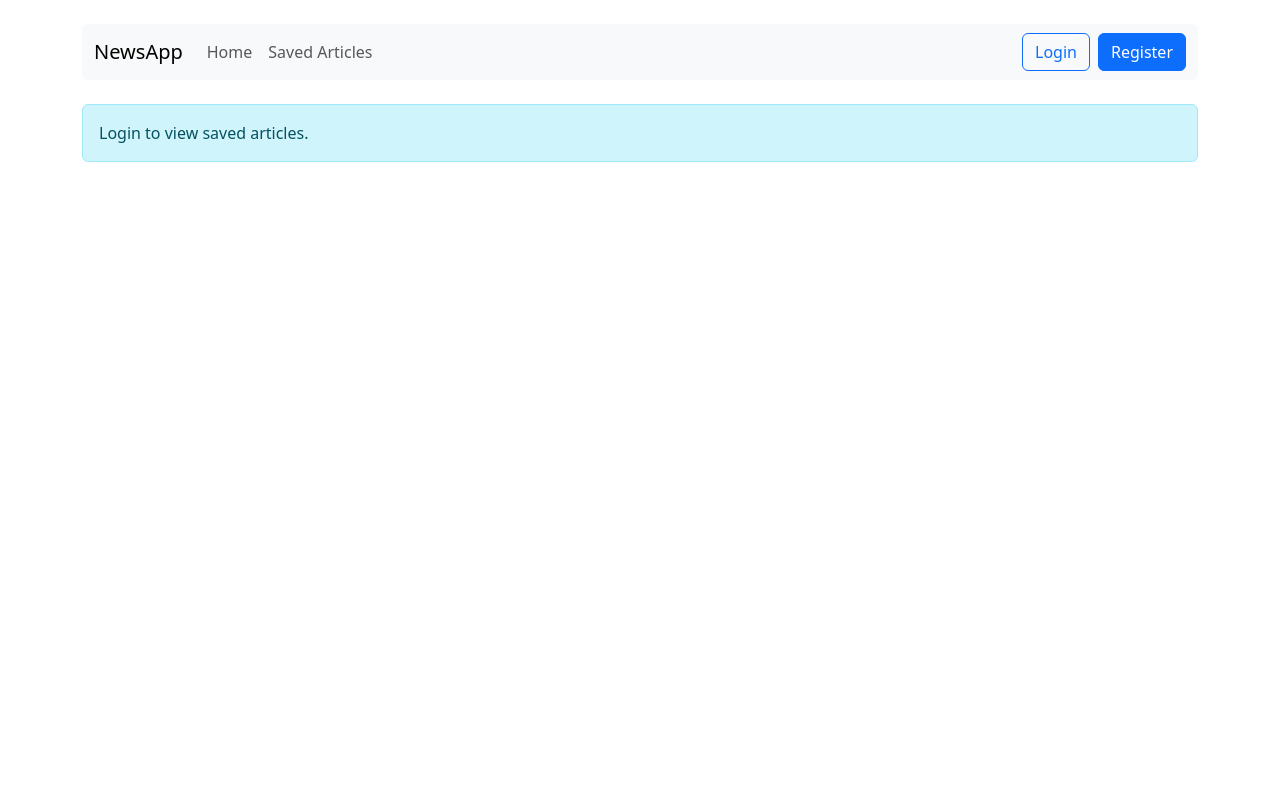
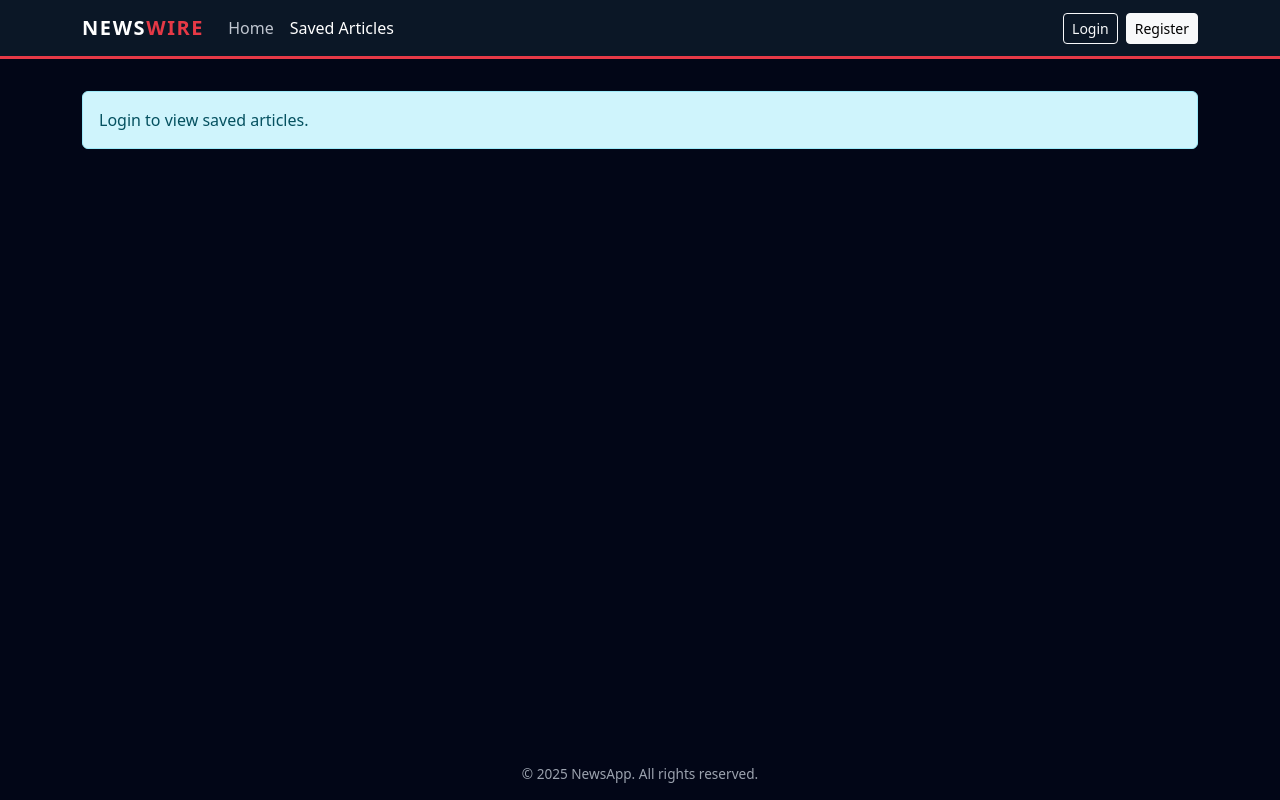
Before and after one commit to kaung721/GroupTutorialCOMP2068, a React (Create React App) app in the folder frontend/: page /saved in a window 1280 px wide. Built offline with nearby package versions, Linux system fonts and the light colour scheme; no server answers.

Commit message:
added colours, modified styling

```diff
--- a/frontend/public/index.html
+++ b/frontend/public/index.html
@@ -3,7 +3,8 @@
 <head>
     <meta charset="UTF-8">
     <meta name="viewport" content="width=device-width, initial-scale=1.0">
-    <title>News Aggregator</title>
+    <title>NewsApp | Latest headlines</title>
+    <meta name="description" content="NewsApp - a modern news reader with categories, search, and saved articles.">
     <link rel="stylesheet" href="https://cdn.jsdelivr.net/npm/bootstrap@5.3.3/dist/css/bootstrap.min.css" integrity="sha384-QWTKZyjpPEjISv5WaRU9OFeRpok6YctnYmDr5pNlyT2bRjXh0JMhjY6hW+ALEwIH" crossorigin="anonymous">
 </head>
 <body>
--- a/frontend/src/App.js
+++ b/frontend/src/App.js
@@ -12,16 +12,28 @@ function App() {
   const [loading, setLoading] = useState(true);
 
   useEffect(() => {
-    auth.me().then( r => setUser(r.user)).catch( () => setUser(null)).finally( () => setLoading(false));
+    auth
+      .me()
+      .then((r) => setUser(r.user))
+      .catch(() => setUser(null))
+      .finally(() => setLoading(false));
   }, []);
 
   if (loading) {
-    return <div>Loading...</div>;
+    return (
+      <div className="d-flex justify-content-center align-items-center" style={{ minHeight: '100vh' }}>
+        <div className="spinner-border text-primary" role="status">
+          <span className="visually-hidden">Loading...</span>
+        </div>
+      </div>
+    );
   }
 
   return (
-    <div className="container mt-4">
+    <div className="app-shell">
       <Nav user={user} setUser={setUser} />
+      <main className="app-main">
+        <div className="container py-3">
           <Routes>
             <Route path="/" element={<Home user={user} />} />
             <Route path="/saved" element={<SavedPage user={user} />} />
@@ -29,6 +41,13 @@ function App() {
             <Route path="/register" element={<RegisterPage onRegister={setUser} />} />
           </Routes>
         </div>
+      </main>
+      <footer className="app-footer text-center">
+        <div className="container">
+          <span>© {new Date().getFullYear()} NewsApp. All rights reserved.</span>
+        </div>
+      </footer>
+    </div>
   );
 }
 
--- a/frontend/src/components/ArticleCard.jsx
+++ b/frontend/src/components/ArticleCard.jsx
@@ -1,34 +1,36 @@
 function ArticleCard({ a, onSave, savedUrls, onRemove }) {
   const isSaved = savedUrls instanceof Set && savedUrls.has(a.url);
+  const published = a.publishedAt ? new Date(a.publishedAt).toLocaleDateString() : '';
   return (
-    <div className="card mb-3">
+    <article className="card article-card mb-3">
       <div className="card-body">
-        <h5 className="card-title">{a.title}</h5>
-        <h6 className="card-subtitle mb-2 text-muted">
-          {a.source} - {new Date(a.publishedAt).toLocaleDateString()}
-        </h6>
-        <p className="card-text">{a.description}</p>
+        <h4 className="card-title text-white mb-2">{a.title}</h4>
+        <div className="article-meta mb-2">
+          <span>{a.source}</span>
+          {published && <span> • {published}</span>}
+        </div>
+        {a.description && <p className="card-text article-description mb-3">{a.description}</p>}
+        <div className="d-flex flex-wrap gap-2">
           <a
             href={a.url}
-          className="btn btn-sm btn-outline-secondary me-2"
+            className="btn btn-sm btn-outline-secondary"
             target="_blank"
             rel="noreferrer"
           >
             Open Article
           </a>
           {isSaved ? (
-          <button
-            className="btn btn-sm btn-primary" onClick={() => onRemove(a.url)}>
+            <button className="btn btn-sm btn-primary" onClick={() => onRemove(a.url)}>
               Unsave
             </button>
           ) : (
-          <button
-            className="btn btn-sm btn-outline-primary"onClick={() => onSave(a)}>
+            <button className="btn btn-sm btn-outline-primary" onClick={() => onSave(a)}>
               Save
             </button>
           )}
         </div>
       </div>
+    </article>
   );
 }
 
--- a/frontend/src/components/CategoryMenu.jsx
+++ b/frontend/src/components/CategoryMenu.jsx
@@ -1,13 +1,17 @@
-function CategoryMenu({categories, selected, setSelected}) {
-    return (
-        <div className="mb-3">
-            <div className="btn-group" role="group">
-                {categories.map(c => (
-                    <button key={c} className={`btn ${c===selected? 'btn-primary' : 'btn-outline-primary'}`} onClick={() => setSelected(c)}>{c}</button>
-                ))}
-            </div>
-        </div>
-    );
+function CategoryMenu({ categories, selected, setSelected }) {
+  return (
+    <div className="mb-3 category-strip">
+      {categories.map((c) => (
+        <button
+          key={c}
+          className={`btn btn-sm me-2 category-pill ${c === selected ? 'btn-primary' : 'btn-outline-primary'}`}
+          onClick={() => setSelected(c)}
+        >
+          {c}
+        </button>
+      ))}
+    </div>
+  );
 }
 
 export default CategoryMenu;
--- a/frontend/src/components/Nav.jsx
+++ b/frontend/src/components/Nav.jsx
@@ -1,5 +1,5 @@
 import { auth } from '../api';
-import { Link, useNavigate } from 'react-router-dom';
+import { Link, NavLink, useNavigate } from 'react-router-dom';
 
 function Nav({ user, setUser }) {
   const nav = useNavigate();
@@ -9,28 +9,51 @@ function Nav({ user, setUser }) {
     nav('/');
   };
   return (
-        <nav className="navbar navbar-expand-lg navbar-light bg-light mb-4 rounded">
-            <div className="container-fluid">
-                <Link className="navbar-brand" to="/">NewsApp</Link>
-                <div className="collapse navbar-collapse">
+    <nav className="navbar navbar-expand-lg news-navbar mb-3">
+      <div className="container">
+        <Link className="navbar-brand" to="/">
+          NEWS<span className="accent">WIRE</span>
+        </Link>
+        <button
+          className="navbar-toggler"
+          type="button"
+          data-bs-toggle="collapse"
+          data-bs-target="#mainNav"
+          aria-controls="mainNav"
+          aria-expanded="false"
+          aria-label="Toggle navigation"
+        >
+          <span className="navbar-toggler-icon" />
+        </button>
+        <div className="collapse navbar-collapse" id="mainNav">
           <ul className="navbar-nav me-auto mb-2 mb-lg-0">
             <li className="nav-item">
-                            <Link className="nav-link" to="/">Home</Link>
+              <NavLink end className="nav-link" to="/">
+                Home
+              </NavLink>
             </li>
             <li className="nav-item">
-                            <Link className="nav-link" to="/saved">Saved Articles</Link>
+              <NavLink className="nav-link" to="/saved">
+                Saved Articles
+              </NavLink>
             </li>
           </ul>
-                    <div className="d-flex">
+          <div className="d-flex align-items-center">
             {user ? (
               <>
-                                <span className="navbar-text me-3">Hello, {user.email}</span>
-                                <button className="btn btn-outline-secondary" onClick={logout}>Logout</button>
+                <span className="navbar-text me-3">Signed in as {user.email}</span>
+                <button className="btn btn-sm btn-outline-light" onClick={logout}>
+                  Logout
+                </button>
               </>
             ) : (
               <>
-                            <Link className="btn btn-outline-primary me-2" to="/login">Login</Link>
-                            <Link className="btn btn-primary" to="/register">Register</Link>
+                <Link className="btn btn-sm btn-outline-light me-2" to="/login">
+                  Login
+                </Link>
+                <Link className="btn btn-sm btn-light" to="/register">
+                  Register
+                </Link>
               </>
             )}
           </div>
--- a/frontend/src/components/SearchBar.jsx
+++ b/frontend/src/components/SearchBar.jsx
@@ -1,11 +1,11 @@
-function SearchBar({ q, setQ}){
+function SearchBar({ q, setQ }) {
   return (
-        <div className="mb-3">
+    <div className="search-card">
       <input
-                className="form-control"
-                placeholder="Search for news..."
+        className="form-control form-control-sm"
+        placeholder="Search for news, topics, or sources…"
         value={q}
-                onChange={e => setQ(e.target.value)}
+        onChange={(e) => setQ(e.target.value)}
       />
     </div>
   );
--- a/frontend/src/index.js
+++ b/frontend/src/index.js
@@ -8,7 +8,7 @@ import './styles.css';
 createRoot(document.getElementById('root')).render(
   <React.StrictMode>
     <BrowserRouter>
-    <App />
+      <App />
     </BrowserRouter>
   </React.StrictMode>
 );
--- a/frontend/src/pages/Home.jsx
+++ b/frontend/src/pages/Home.jsx
@@ -3,22 +3,20 @@ import { news, saved } from "../api";
 import CategoryMenu from "../components/CategoryMenu";
 import SearchBar from "../components/SearchBar";
 import ArticleCard from "../components/ArticleCard";
+
 export default function Home({ user }) {
-  const [categories] = useState([
-  "technology",
-  "business",
-  "world",
-  "general",
-]);
+  const [categories] = useState(["technology", "business", "world", "general"]);
   const [selected, setSelected] = useState("technology");
   const [q, setQ] = useState("");
   const [articles, setArticles] = useState([]);
   const [savedList, setSavedList] = useState([]);
   const [savedUrls, setSavedUrls] = useState(new Set());
+
   async function load() {
     const res = await news.getCategory(selected, q, 30);
     setArticles(res.articles);
   }
+
   async function loadSaved() {
     if (!user) {
       setSavedList([]);
@@ -29,47 +27,43 @@ export default function Home({ user }) {
     setSavedList(r.saved);
     setSavedUrls(new Set(r.saved.map((s) => s.url)));
   }
+
   useEffect(() => {
     load();
-  }, [selected]);
+  }, [selected, q]);
+
   useEffect(() => {
     loadSaved();
   }, [user]);
+
   async function handleSave(a) {
     if (!user) return alert("Login to save");
     await saved.save(a);
     await loadSaved();
   }
+
   async function handleRemove(url) {
     if (!user) return;
     await saved.remove(url);
     await loadSaved();
   }
-  const filtered = articles.filter((a) => {
-    if (!q) return true;
-    const qq = q.toLowerCase();
-    return (
-      (a.title && a.title.toLowerCase().includes(qq)) ||
-      (a.description && a.description.toLowerCase().includes(qq))
-    );
-  });
+
+  const hasResults = articles && articles.length > 0;
+
   return (
     <div>
-      <div className="row mb-3">
-        <div className="col-md-8">
-          <CategoryMenu
-            categories={categories}
-            selected={selected}
-            setSelected={setSelected}
-          />
+      <div className="row mb-4 align-items-stretch">
+        <div className="col-md-8 mb-3 mb-md-0">
+          <CategoryMenu categories={categories} selected={selected} setSelected={setSelected} />
         </div>
         <div className="col-md-4">
           <SearchBar q={q} setQ={setQ} />
         </div>
       </div>
-      <div className="row">
+      <div className="row g-4">
         <div className="col-md-8">
-          {filtered.map((a, i) => (
+          {hasResults ? (
+            filteredArticles(articles, q).map((a, i) => (
               <ArticleCard
                 key={a.url || i}
                 a={a}
@@ -77,31 +71,48 @@ export default function Home({ user }) {
                 savedUrls={savedUrls}
                 onRemove={handleRemove}
               />
-          ))}
+            ))
+          ) : (
+            <div className="text-muted">No articles found for this selection.</div>
+          )}
         </div>
         <div className="col-md-4">
-          <h5>Saved</h5>
+          <div className="saved-sidebar">
+            <h5 className="mb-3">Saved articles</h5>
             <div style={{ maxHeight: "70vh", overflow: "auto" }}>
               {user ? (
                 <SavedSidebar saved={savedList} onRemove={handleRemove} />
               ) : (
-              <div className="alert alert-secondary">
-                Login to see your saved articles
+                <div className="alert alert-secondary mb-0">
+                  Login to see and manage your saved articles.
                 </div>
               )}
             </div>
           </div>
         </div>
       </div>
+    </div>
   );
 }
+
+function filteredArticles(articles, q) {
+  if (!q) return articles;
+  const qq = q.toLowerCase();
+  return articles.filter((a) => {
+    return (
+      (a.title && a.title.toLowerCase().includes(qq)) ||
+      (a.description && a.description.toLowerCase().includes(qq))
+    );
+  });
+}
+
 function SavedSidebar({ saved, onRemove }) {
-  if (!saved.length) return <div className="text-muted">No saved</div>;
+  if (!saved.length) return <div className="text-muted">No saved articles yet.</div>;
   return (
     <div>
       {saved.map((s) => (
-        <div className="mb-2" key={s._id}>
-          <div>
+        <div className="mb-3" key={s._id}>
+          <div className="saved-item-title">
             <strong>{s.title}</strong>
           </div>
           <div>
@@ -109,7 +120,7 @@ function SavedSidebar({ saved, onRemove }) {
           </div>
           <div className="mt-1">
             <button
-              className="btn btn-sm btn-danger"
+              className="btn btn-sm btn-outline-danger"
               onClick={() => onRemove(s.url)}
             >
               Remove
--- a/frontend/src/styles.css
+++ b/frontend/src/styles.css
@@ -0,0 +1,118 @@
+/* Global layout */
+body {
+  background-color: #020617; /* deep slate / near-black */
+  font-family: system-ui, -apple-system, BlinkMacSystemFont, "Segoe UI", sans-serif;
+}
+
+.app-shell {
+  min-height: 100vh;
+  display: flex;
+  flex-direction: column;
+}
+
+.app-main {
+  flex: 1;
+}
+
+/* Top navbar / masthead */
+.news-navbar {
+  background: #0b1726;
+  border-radius: 0;
+  border-bottom: 3px solid #e63946;
+  padding-block: 0.5rem;
+}
+
+.news-navbar .navbar-brand {
+  font-weight: 800;
+  letter-spacing: 0.08em;
+  text-transform: uppercase;
+  color: #ffffff !important;
+}
+
+.news-navbar .navbar-brand span.accent {
+  color: #e63946;
+}
+
+.news-navbar .nav-link {
+  color: #c0c6d0 !important;
+  font-weight: 500;
+}
+
+.news-navbar .nav-link.active,
+.news-navbar .nav-link:hover {
+  color: #ffffff !important;
+}
+
+.news-navbar .navbar-text {
+  color: #e5e7eb;
+}
+
+/* Category strip */
+.category-strip {
+  background: #ffffff;
+  border-radius: 999px;
+  padding: 0.35rem 0.5rem;
+  box-shadow: 0 4px 12px rgba(15, 23, 42, 0.08);
+  overflow-x: auto;
+  white-space: nowrap;
+}
+
+.category-pill {
+  text-transform: capitalize;
+}
+
+/* Search */
+.search-card {
+  background: #ffffff;
+  border-radius: 0.75rem;
+  padding: 0.75rem 1rem;
+  box-shadow: 0 4px 12px rgba(15, 23, 42, 0.08);
+}
+
+/* Article cards */
+.article-card {
+  border: none;
+  border-radius: 0.9rem;
+  box-shadow: 0 6px 18px rgba(15, 23, 42, 0.12);
+  transition: transform 0.15s ease, box-shadow 0.15s ease;
+  background: #0b1120; /* dark slate card on slightly darker page background */
+}
+
+.article-card:hover {
+  transform: translateY(-3px);
+  box-shadow: 0 10px 24px rgba(15, 23, 42, 0.18);
+}
+
+.article-meta {
+  font-size: 0.85rem;
+  text-transform: uppercase;
+  letter-spacing: 0.08em;
+  color: #9ca3af;
+}
+
+.article-description {
+  color: #e5e7eb;
+}
+
+/* Saved sidebar */
+.saved-sidebar {
+  background: #020617;
+  border-radius: 0.9rem;
+  padding: 1rem;
+  box-shadow: 0 4px 16px rgba(15, 23, 42, 0.12);
+}
+
+.saved-sidebar h5 {
+  font-weight: 700;
+}
+
+.saved-item-title {
+  font-size: 0.95rem;
+}
+
+/* Footer */
+.app-footer {
+  padding: 1rem 0;
+  font-size: 0.85rem;
+  color: #9ca3af;
+}
```
Lines whose indentation alone changed are shown as unchanged.
